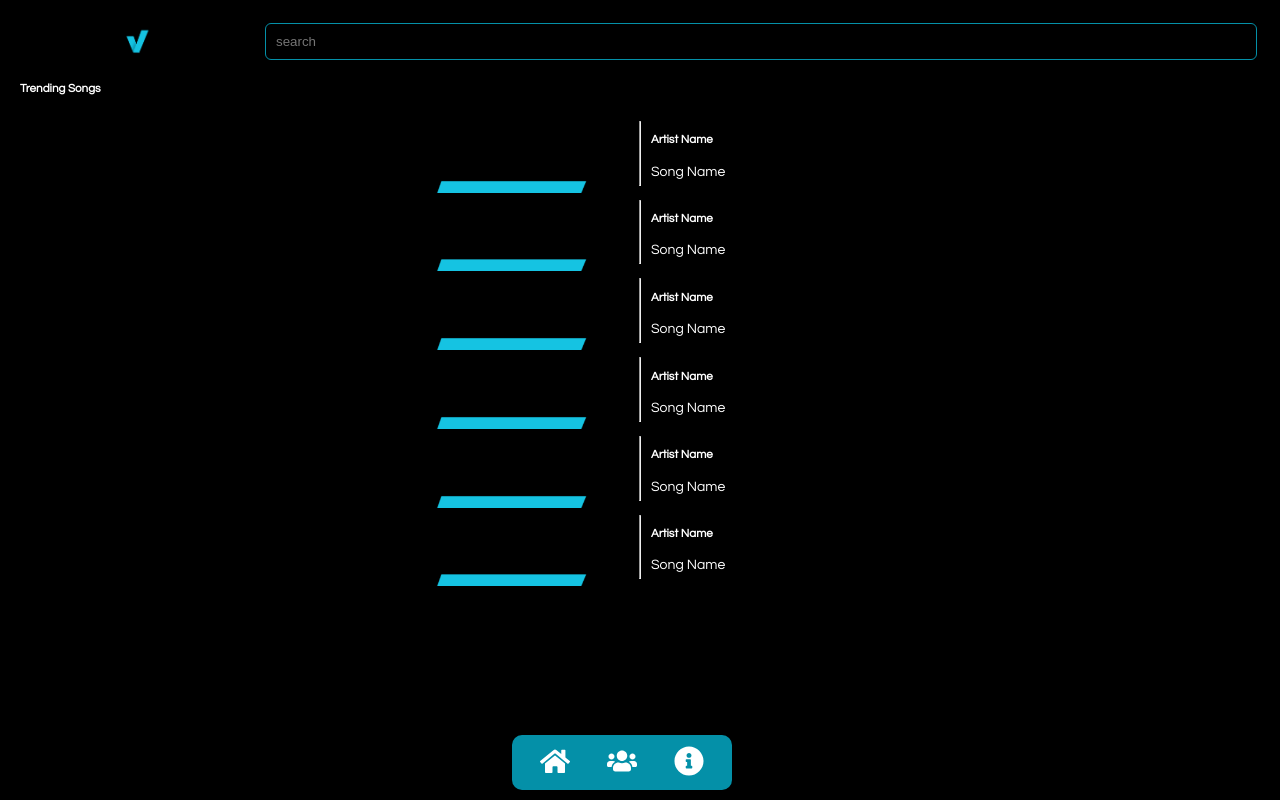
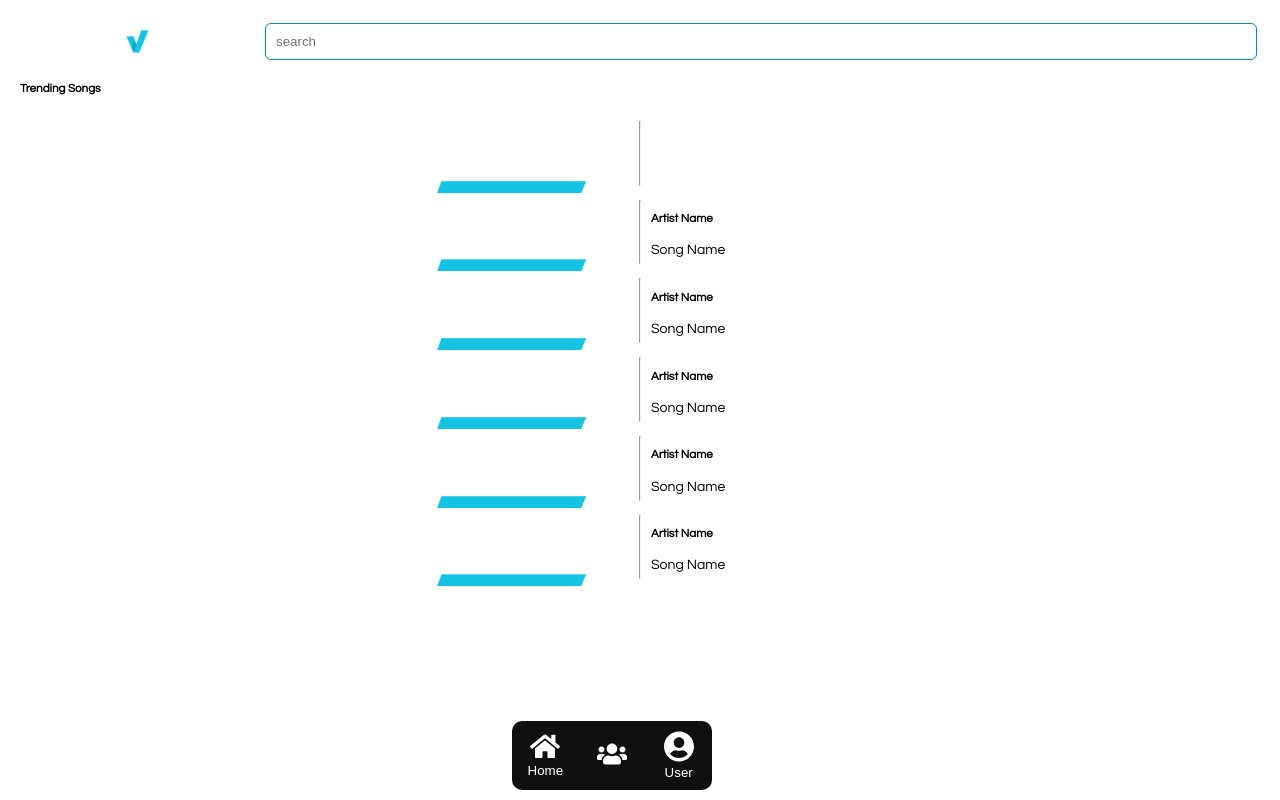
Before and after one commit to ahmadwarren/Nleka, a React app: page / in a window 1280 px wide. Built offline with nearby package versions, Linux system fonts and the light colour scheme.

Commit message:
le changement de menu

```diff
--- a/src/asset/menu.js
+++ b/src/asset/menu.js
@@ -8,7 +8,7 @@ const Menu = () => {
           <path
             d="M280.37 148.26L96 300.11V464a16 16 0 0 0 16 16l112.06-.29a16 16 0 0 0 15.92-16V368a16 16 0 0 1 16-16h64a16 16 0 0 1 16 16v95.64a16 16 0 0 0 16 16.05L464 480a16 16 0 0 0 16-16V300L295.67 148.26a12.19 12.19 0 0 0-15.3 0zM571.6 251.47L488 182.56V44.05a12 12 0 0 0-12-12h-56a12 12 0 0 0-12 12v72.61L318.47 43a48 48 0 0 0-61 0L4.34 251.47a12 12 0 0 0-1.6 16.9l25.5 31A12 12 0 0 0 45.15 301l235.22-193.74a12.19 12.19 0 0 1 15.3 0L530.9 301a12 12 0 0 0 16.9-1.6l25.5-31a12 12 0 0 0-1.7-16.93z" />
         </svg>
-
+        Home
       </button>
 
 
@@ -17,11 +17,17 @@ const Menu = () => {
           <path
             d="M96 224c35.3 0 64-28.7 64-64s-28.7-64-64-64-64 28.7-64 64 28.7 64 64 64zm448 0c35.3 0 64-28.7 64-64s-28.7-64-64-64-64 28.7-64 64 28.7 64 64 64zm32 32h-64c-17.6 0-33.5 7.1-45.1 18.6 40.3 22.1 68.9 62 75.1 109.4h66c17.7 0 32-14.3 32-32v-32c0-35.3-28.7-64-64-64zm-256 0c61.9 0 112-50.1 112-112S381.9 32 320 32 208 82.1 208 144s50.1 112 112 112zm76.8 32h-8.3c-20.8 10-43.9 16-68.5 16s-47.6-6-68.5-16h-8.3C179.6 288 128 339.6 128 403.2V432c0 26.5 21.5 48 48 48h288c26.5 0 48-21.5 48-48v-28.8c0-63.6-51.6-115.2-115.2-115.2zm-223.7-13.4C161.5 263.1 145.6 256 128 256H64c-35.3 0-64 28.7-64 64v32c0 17.7 14.3 32 32 32h65.9c6.3-47.4 34.9-87.3 75.2-109.4z" />
         </svg>
+
       </button>
       <button className="menu-btn">
 
 
-      <svg xmlns="http://www.w3.org/2000/svg" viewBox="0 0 512 512"><path d="M256 8C119.043 8 8 119.083 8 256c0 136.997 111.043 248 248 248s248-111.003 248-248C504 119.083 392.957 8 256 8zm0 110c23.196 0 42 18.804 42 42s-18.804 42-42 42-42-18.804-42-42 18.804-42 42-42zm56 254c0 6.627-5.373 12-12 12h-88c-6.627 0-12-5.373-12-12v-24c0-6.627 5.373-12 12-12h12v-64h-12c-6.627 0-12-5.373-12-12v-24c0-6.627 5.373-12 12-12h64c6.627 0 12 5.373 12 12v100h12c6.627 0 12 5.373 12 12v24z"/></svg>      </button>
+      {/* <svg xmlns="http://www.w3.org/2000/svg" viewBox="0 0 512 512"><path d="M256 8C119.043 8 8 119.083 8 256c0 136.997 111.043 248 248 248s248-111.003 248-248C504 119.083 392.957 8 256 8zm0 110c23.196 0 42 18.804 42 42s-18.804 42-42 42-42-18.804-42-42 18.804-42 42-42zm56 254c0 6.627-5.373 12-12 12h-88c-6.627 0-12-5.373-12-12v-24c0-6.627 5.373-12 12-12h12v-64h-12c-6.627 0-12-5.373-12-12v-24c0-6.627 5.373-12 12-12h64c6.627 0 12 5.373 12 12v100h12c6.627 0 12 5.373 12 12v24z"/></svg>
+        */}
+
+<svg xmlns="http://www.w3.org/2000/svg" viewBox="0 0 496 512"><path d="M248 8C111 8 0 119 0 256s111 248 248 248 248-111 248-248S385 8 248 8zm0 96c48.6 0 88 39.4 88 88s-39.4 88-88 88-88-39.4-88-88 39.4-88 88-88zm0 344c-58.7 0-111.3-26.6-146.5-68.2 18.8-35.4 55.6-59.8 98.5-59.8 2.4 0 4.8.4 7.1 1.1 13 4.2 26.6 6.9 40.9 6.9 14.3 0 28-2.7 40.9-6.9 2.3-.7 4.7-1.1 7.1-1.1 42.9 0 79.7 24.4 98.5 59.8C359.3 421.4 306.7 448 248 448z"/></svg>
+         User
+         </button>
     </nav>
 
   );
--- a/src/index.css
+++ b/src/index.css
@@ -1,8 +1,8 @@
 body {
     font: 14px "Century Gothic", Futura, sans-serif;
     margin: 20px;
-    background: #000;
-    color: #fff;
+    background: #fff;
+    color: #000;
     transition: all 4s;
     word-wrap: break-word;
   }
@@ -17,9 +17,9 @@ body {
   /* nav bar */
   nav{
     width: 200px;
-    padding: 10px;
+    padding: 0px;
     border-radius: 10px;
-    background: #0490a8;
+    background: #000000ef;
     position: fixed;
     bottom: 10px;
     left: 40%;
@@ -32,12 +32,30 @@ body {
     color: #fff;
     flex: 1;
     font-weight: 500;
+    padding: 10px;
+  }
+  nav .menu-btn:focus{
+    background: #000000;
+  }
+  nav .menu-btn:hover svg, nav .menu-btn:focus svg{
+    fill: #e95528;
+    transition: 1s;
   }
   nav .menu-btn svg{
     width: 30px;
     fill: #fff;
   }
-
+  nav .menu-btn::after{
+    content: "";
+    width: 10px;
+    height: 5px;
+    background-color: #ffffff;
+    border-radius: 0px 10px 10px 0px;
+    position: relative;
+    bottom: 0px;
+    left: 5px;
+    z-index: 5;
+  }
 
   /* search */
   .search{
```
